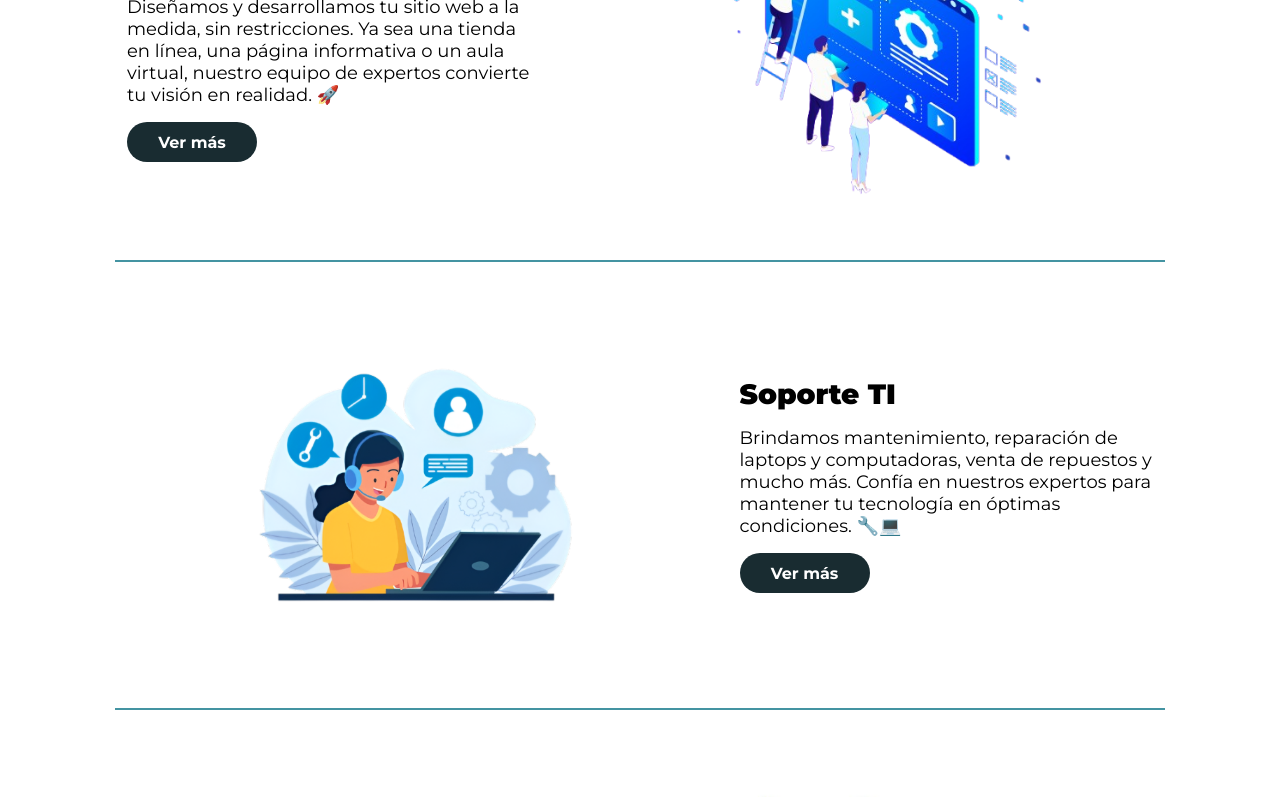
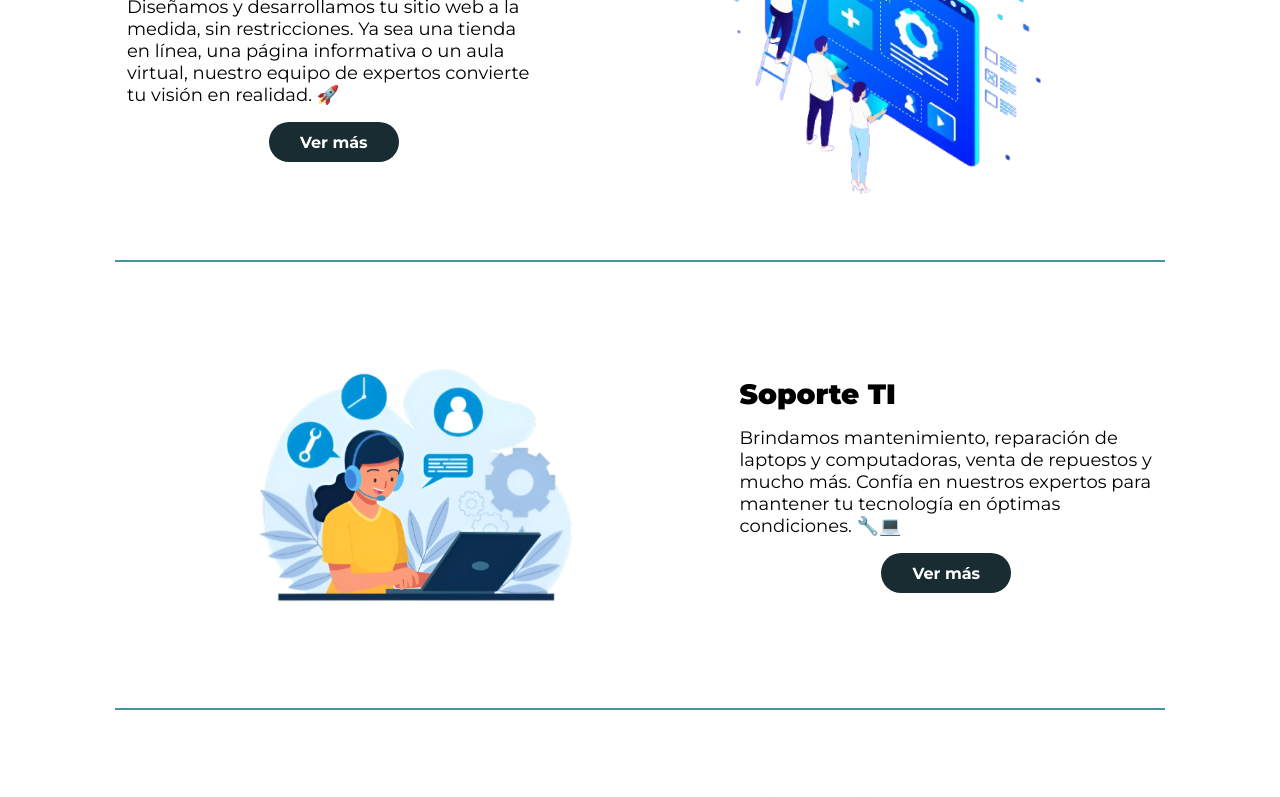
Before and after one commit to NoLimitSolutionsTI/NLSolutionsWeb, a React (Vite) app: page / in a window 1280 px wide. Shown: the part 940-1737 px from the top of the page. Built offline with nearby package versions, Linux system fonts and the light colour scheme; what react-head would draw is missing.

Commit message:
Services - button

```diff
--- a/src/styles/HomePage/homePage.scss
+++ b/src/styles/HomePage/homePage.scss
@@ -18,6 +18,9 @@
                 font-size: var(--text);
                 font-weight: 400;
                 color: #000;
+            }
+            a {
+                margin: auto !important;
             }
             a:hover{
                 box-shadow: 0 0 0 2px main.$color-accent;
```
